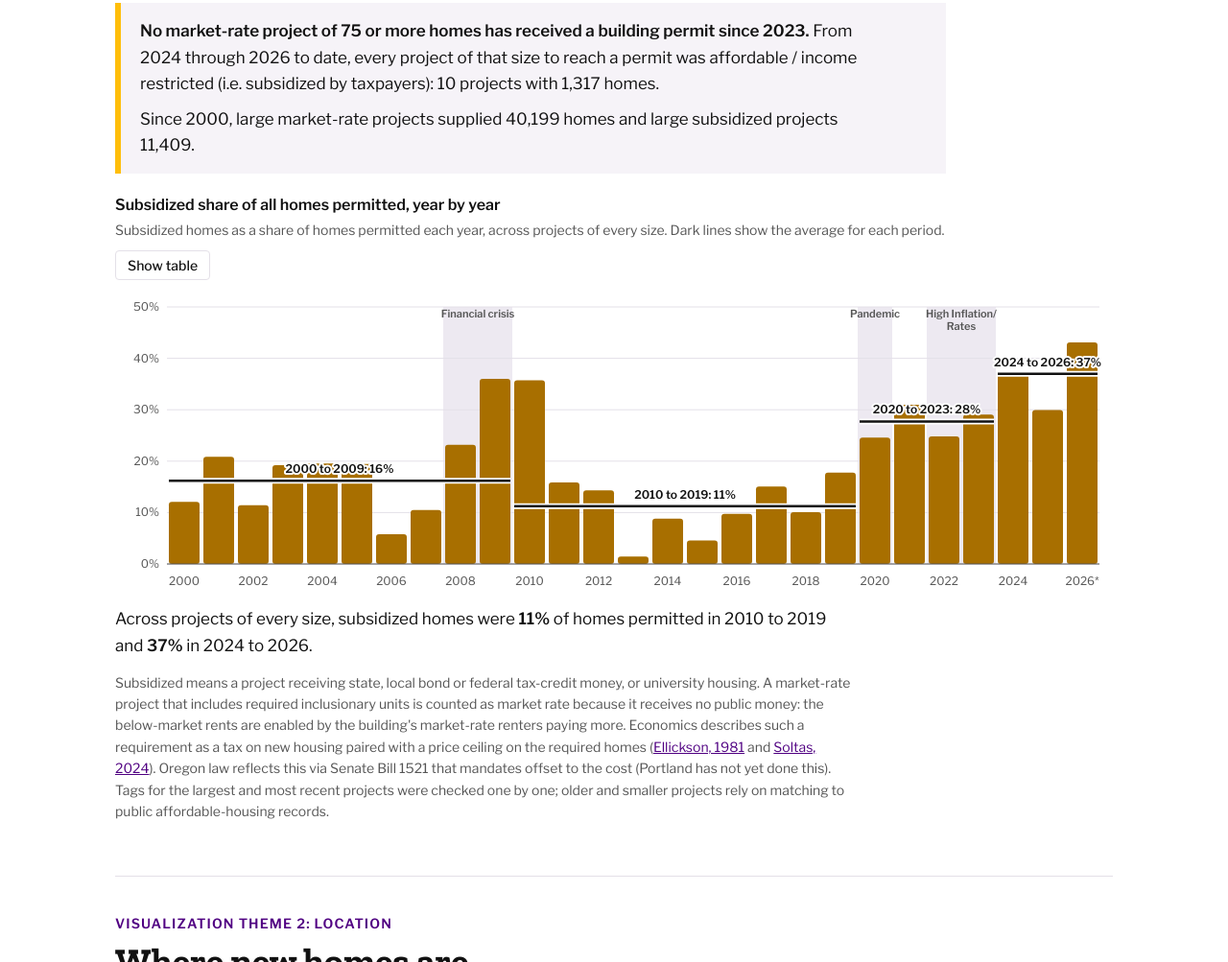
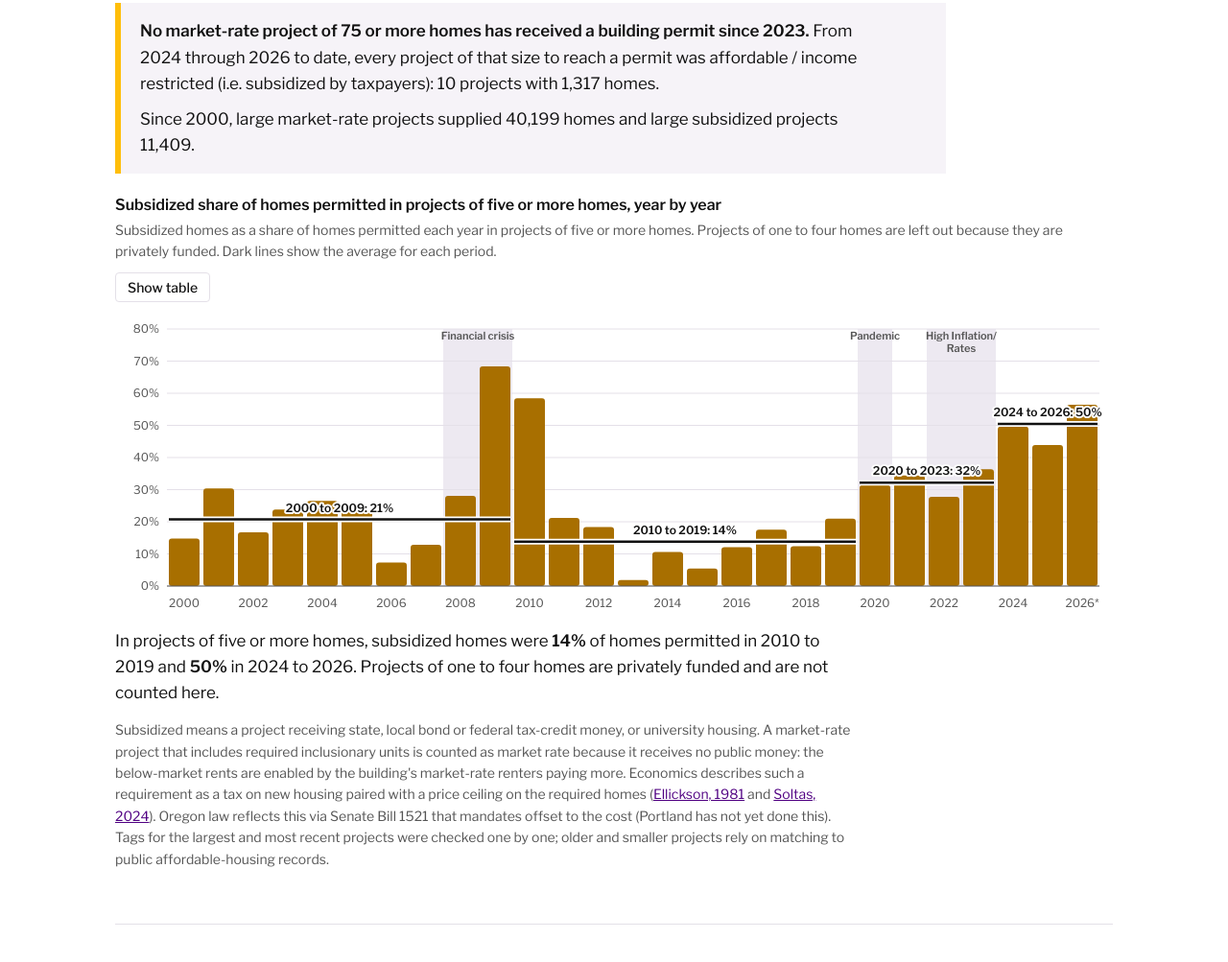
Before and after one commit to noelallenjohnson/envisionpdxtrends, a plain HTML site: page index.html in a window 1280 px wide. Shown: the part 3374-4377 px from the top of the page at 96% size. Drawn offline with nearby package versions, Linux system fonts and the light colour scheme.

Commit message:
Subsidized-share chart: count only projects of five or more homes
Co-Authored-By: Claude Fable 5.2 <noreply@anthropic.com>
Claude-Session: https://claude.ai/code/session_01JqTUisooEnex6VAzc94KqV

```diff
--- a/index.html
+++ b/index.html
@@ -75,7 +75,7 @@ footer{border-top:3px solid var(--purple);margin-top:56px;padding:22px 0;font-si
 <div class="ctrl"><button class="tbtn" data-t="t2">Show table</button></div>
 <div class="legend" id="lg2"></div><div class="chart" id="c2"></div><div class="tw" id="t2" hidden></div></figure>
 <div class="call"><p id="callout" style="margin-bottom:10px"></p><p id="callout2"></p></div>
-<figure><figcaption>Subsidized share of all homes permitted, year by year</figcaption><div class="sub">Subsidized homes as a share of homes permitted each year, across projects of every size. Dark lines show the average for each period.</div>
+<figure><figcaption>Subsidized share of homes permitted in projects of five or more homes, year by year</figcaption><div class="sub">Subsidized homes as a share of homes permitted each year in projects of five or more homes. Projects of one to four homes are left out because they are privately funded. Dark lines show the average for each period.</div>
 <div class="ctrl"><button class="tbtn" data-t="t9">Show table</button></div>
 <div class="chart" id="c9"></div><div class="tw" id="t9" hidden></div></figure>
 <p id="subshare"></p>
@@ -328,8 +328,8 @@ drawWaits();
 function extras(){const live=D.p.filter(p=>!p[7]&&p[3]),sum=(a,b,g)=>live.filter(p=>p[3]>=a&&p[3]<=b&&(!g||g(p))).reduce((t,p)=>t+p[4],0);
   const per=(a,b)=>f(Math.round(sum(a,b)/(b-a+1)));
   $('voltext').innerHTML=`Homes permitted per year, all sizes: <strong>${per(2000,2009)}</strong> in 2000 to 2009, <strong>${per(2010,2019)}</strong> in 2010 to 2019, <strong>${per(2020,2023)}</strong> in 2020 to 2023 and <strong>${per(2024,2026)}</strong> in 2024 to 2026, with 2026 to date.`;
-  const sh=(a,b)=>pct(sum(a,b,p=>p[6]==2)/sum(a,b));
-  $('subshare').innerHTML=`Across projects of every size, subsidized homes were <strong>${sh(2010,2019)}</strong> of homes permitted in 2010 to 2019 and <strong>${sh(2024,2026)}</strong> in 2024 to 2026.`;
+  const sh=(a,b)=>pct(sum(a,b,p=>p[6]==2&&p[4]>=5)/sum(a,b,p=>p[4]>=5));
+  $('subshare').innerHTML=`In projects of five or more homes, subsidized homes were <strong>${sh(2010,2019)}</strong> of homes permitted in 2010 to 2019 and <strong>${sh(2024,2026)}</strong> in 2024 to 2026. Projects of one to four homes are privately funded and are not counted here.`;
   const nr=[0,1,2].map(k=>{const d=live.filter(p=>cls(p[4])==k&&p[0]>=0);return d.filter(p=>p[10]).reduce((t,p)=>t+p[4],0)/d.reduce((t,p)=>t+p[4],0)});
   $('todtext').innerHTML=`Since 2000, <strong>${pct(nr[2])}</strong> of homes in projects of ${T} or more units were permitted within 800 meters (about half a mile) of a MAX light rail line as it runs today, compared with ${pct(nr[1])} for projects of 5 to ${T-1} units and ${pct(nr[0])} for projects of 1 to 4 units.`;
   const W=D.luw;if(W){const m=v=>v==null?'':v.toFixed(1)+' months';
@@ -354,10 +354,10 @@ function drawWaits(){const W=D.luw;if(!W||!W.pts)return;const el=$('c8'),P=W.pts
   s+=`<line x1="${m.l}" x2="${Wd-m.r}" y1="${m.t+ih}" y2="${m.t+ih}" stroke="var(--ink2)"/><text class="ax" x="${m.l}" y="${m.t-3}">Months</text></svg><div class="tip"></div>`;el.innerHTML=s;const tip=el.querySelector('.tip');
   el.querySelectorAll('circle[data-i]').forEach(c=>{const p=P[+c.dataset.i];c.addEventListener('mousemove',e=>tipOn(el,tip,e,`<b>Permitted ${p[0]}</b><br><i style="display:inline-block;width:9px;height:9px;border-radius:50%;background:${CL[p[2]]};margin-right:6px"></i>${NM[p[2]]}, ${f(p[3])} homes<br>Land use filing to permit: <strong>${p[1].toFixed(1)} months</strong>`));c.addEventListener('mouseleave',()=>tip.style.display='none')});
   table('t8',['Permitted in','Projects','Median months, all','Middle half, months','Market-rate projects','Market-rate median','Subsidized projects','Subsidized median'],rows)}
-function drawSubShare(){const el=$('c9'),live=D.p.filter(p=>!p[7]&&p[3]),tot={},sub={};live.forEach(p=>{tot[p[3]]=(tot[p[3]]||0)+p[4];if(p[6]==2)sub[p[3]]=(sub[p[3]]||0)+p[4]});
+function drawSubShare(){const el=$('c9'),live=D.p.filter(p=>!p[7]&&p[3]&&p[4]>=5),tot={},sub={};live.forEach(p=>{tot[p[3]]=(tot[p[3]]||0)+p[4];if(p[6]==2)sub[p[3]]=(sub[p[3]]||0)+p[4]});
   const sh=YEARS.map(y=>tot[y]?(sub[y]||0)/tot[y]:0),PER=[[2000,2009],[2010,2019],[2020,2023],[2024,2026]];
-  const W=1040,H=320,m={l:54,r:14,t:18,b:34},iw=W-m.l-m.r,ih=H-m.t-m.b,n=YEARS.length,bw=iw/n,top=.5,yy=v=>m.t+ih-(Math.min(v,top)/top)*ih,xOf=yr=>{const i=YEARS.indexOf(yr);return i<0?null:m.l+i*bw};
-  let s=`<svg viewBox="0 0 ${W} ${H}" role="img" aria-label="Subsidized homes as a share of all homes permitted, by year">`+bands(xOf,bw,m,ih,W);
+  const W=1040,H=320,m={l:54,r:14,t:18,b:34},iw=W-m.l-m.r,ih=H-m.t-m.b,n=YEARS.length,bw=iw/n,top=Math.max(.5,Math.ceil((Math.max(...sh)+.08)*10)/10),yy=v=>m.t+ih-(Math.min(v,top)/top)*ih,xOf=yr=>{const i=YEARS.indexOf(yr);return i<0?null:m.l+i*bw};
+  let s=`<svg viewBox="0 0 ${W} ${H}" role="img" aria-label="Subsidized homes as a share of homes permitted in projects of five or more homes, by year">`+bands(xOf,bw,m,ih,W);
   for(let v=0;v<=top+1e-9;v+=.1)s+=`<line class="grid" x1="${m.l}" x2="${W-m.r}" y1="${yy(v)}" y2="${yy(v)}"/><text class="ax" x="${m.l-8}" y="${yy(v)+4}" text-anchor="end">${Math.round(v*100)}%</text>`;
   YEARS.forEach((y,i)=>{const h=yy(0)-yy(sh[i]);s+=`<rect x="${m.l+i*bw+2}" y="${yy(sh[i])}" width="${bw-4}" height="${Math.max(h,0)}" rx="3" fill="${C.small}"/>`+(i%2==0?`<text class="ax" x="${m.l+i*bw+bw/2}" y="${H-12}" text-anchor="middle">${y}${y==2026?'*':''}</text>`:'')});
   const rows=YEARS.map((y,i)=>[String(y),sub[y]||0,tot[y]||0,pct(sh[i])]);
@@ -365,8 +365,8 @@ function drawSubShare(){const el=$('c9'),live=D.p.filter(p=>!p[7]&&p[3]),tot={},
     s+=`<line x1="${x0}" x2="${x1}" y1="${yy(v)}" y2="${yy(v)}" stroke="#fff" stroke-width="6"/><line x1="${x0}" x2="${x1}" y1="${yy(v)}" y2="${yy(v)}" stroke="var(--ink)" stroke-width="2.5"/><text class="lab" x="${(x0+x1)/2}" y="${yy(v)-8}" text-anchor="middle" style="paint-order:stroke;stroke:#fff;stroke-width:4px">${a} to ${b}: ${pct(v)}</text>`;rows.push([a+' to '+b,u,t,pct(v)])});
   s+=`<line x1="${m.l}" x2="${W-m.r}" y1="${yy(0)}" y2="${yy(0)}" stroke="var(--ink2)"/>`;YEARS.forEach((y,i)=>{s+=`<rect data-i="${i}" x="${m.l+i*bw}" y="${m.t}" width="${bw}" height="${ih}" fill="transparent"/>`});
   s+=`</svg><div class="tip"></div>`;el.innerHTML=s;const tip=el.querySelector('.tip');
-  el.querySelectorAll('rect[data-i]').forEach(r=>{const i=+r.dataset.i,y=YEARS[i];r.addEventListener('mousemove',e=>tipOn(el,tip,e,`<b>${y}</b><br>Subsidized: <strong>${pct(sh[i])}</strong> of homes permitted<br>${f(sub[y]||0)} of ${f(tot[y]||0)} homes`));r.addEventListener('mouseleave',()=>tip.style.display='none')});
-  table('t9',['Year or period','Subsidized homes','All homes permitted','Subsidized share'],rows)}
+  el.querySelectorAll('rect[data-i]').forEach(r=>{const i=+r.dataset.i,y=YEARS[i];r.addEventListener('mousemove',e=>tipOn(el,tip,e,`<b>${y}</b><br>Subsidized: <strong>${pct(sh[i])}</strong> of homes permitted in projects of 5 or more<br>${f(sub[y]||0)} of ${f(tot[y]||0)} homes`));r.addEventListener('mouseleave',()=>tip.style.display='none')});
+  table('t9',['Year or period','Subsidized homes','Homes permitted in projects of 5 or more','Subsidized share'],rows)}
 $('asofm').textContent=D.asof.replace(/ \d+,/,''); // footer date follows the data: "November 10, 2026" -> "November 2026"
 // ---- approvals and duration (independent of threshold)
 (function(){const L=D.lu,yrs=[];for(let y=2002;y<=2026;y++)yrs.push(y);const by={};L.forEach(r=>by[r.y]=r);
```
Also changed, not shown: 1 other file.
